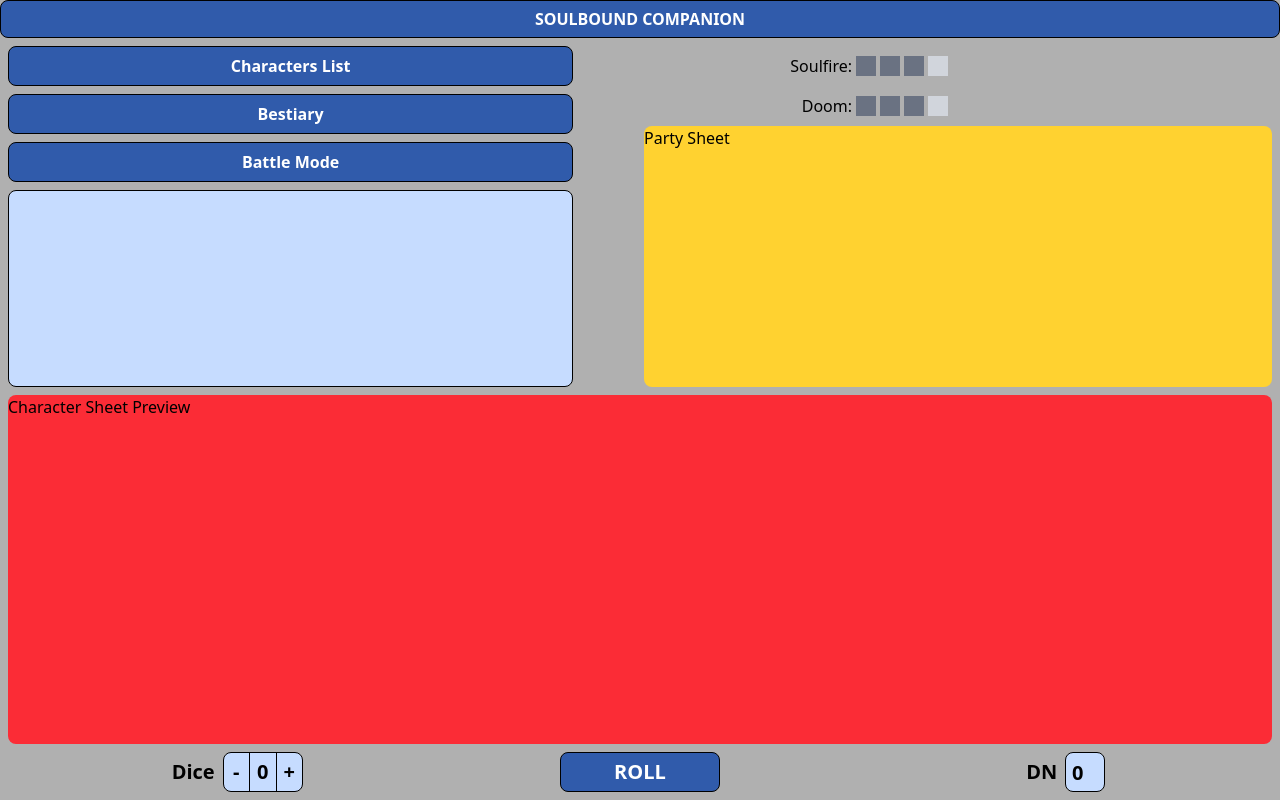
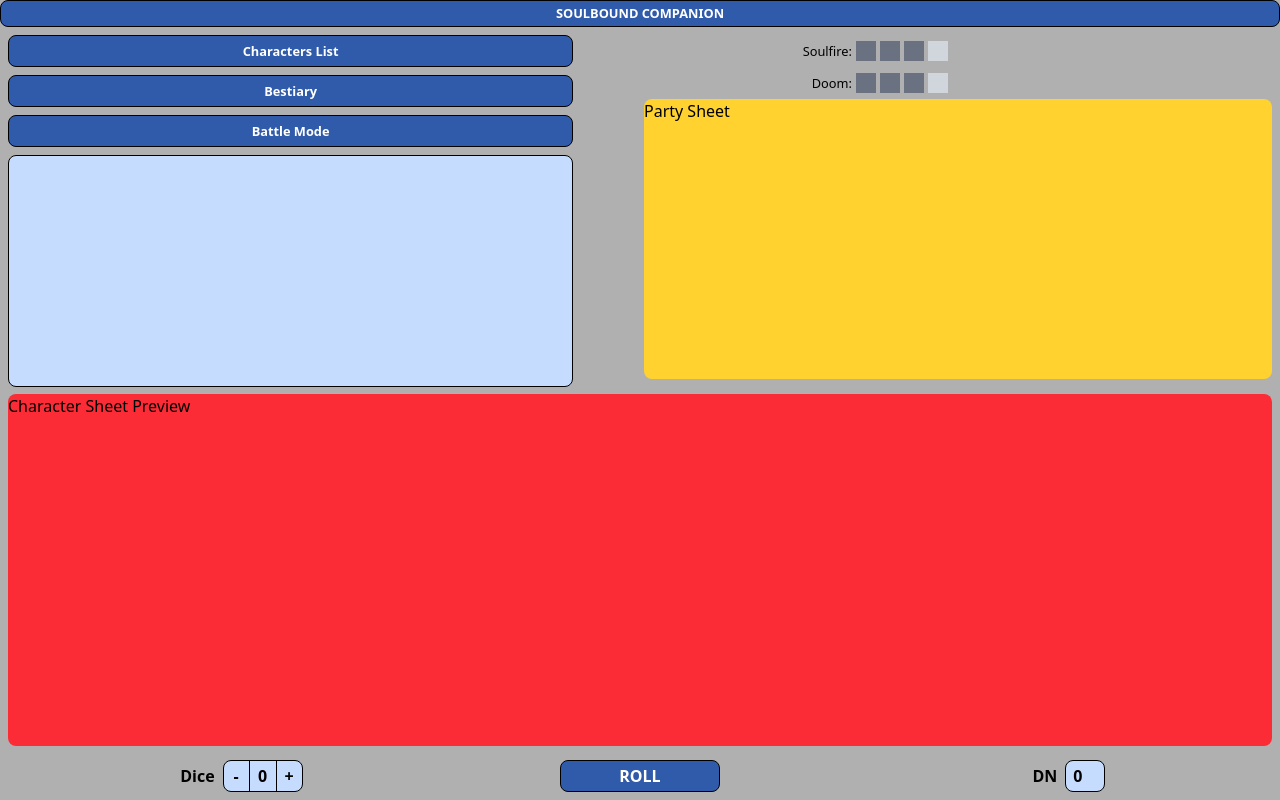
Before and after one commit to Chabje1/SquigRodeoWebApp, a website built with Vite: page index.html in a window 1280 px wide. Built offline with nearby package versions, Linux system fonts and the light colour scheme.

Commit message:
feature: Play Character button (WIP) fix: added reactive home screen

```diff
--- a/index.html
+++ b/index.html
@@ -13,104 +13,108 @@
 
   <div class="flex flex-col h-screen bg-[#b0b0b0]">
     <div id="home_button" title="Click here to return home"
-      class="hover:border-white grid rounded-lg h-10 w-full border-black border-1 bg-[#305bab] font-bold place-items-center text-white">
+      class="hover:border-white grid rounded-lg h-[4vh] w-full border-black border-1 bg-[#305bab] font-bold place-items-center text-white text-[1.6vh]">
       SOULBOUND COMPANION
     </div>
-    <div id="home_screen" class="grid grid-rows-[1fr_1fr_40px] w-full h-full gap-2 mb-2">
-      <div class="mr-2 ml-2 mt-2 flex flex-1 gap-2">
+    <div id="home_screen" class="grid grid-rows-[1fr_1fr_4vh] w-full h-[96vh] gap-[0.8vh] mb-2">
+      <div class="mr-2 ml-2 mt-2 flex flex-1 gap-2 h-full">
         <!-- LEFT TOP -->
-        <div class="grid grid-cols-1 grid-rows-[40px_40px_40px_1fr] w-1/2 gap-2 h-full">
+        <div class="grid grid-cols-1 grid-rows-[4vh_4vh_4vh_1fr] w-1/2 gap-2 h-full">
           <button id="characters_button"
-            class="hover:border-white border-black border-1 bg-[#305bab] text-white font-bold h-10 rounded-lg w-9/10 justify-center">Characters
+            class="hover:border-white border-black border-1 bg-[#305bab] text-white font-bold h-[4vh] rounded-lg w-9/10 justify-center text-[1.6vh]">Characters
             List</button>
           <button id="bestiary_button"
-            class="hover:border-white border-black border-1 bg-[#305bab] text-white font-bold h-10 rounded-lg w-9/10 justify-center">Bestiary</button>
+            class="hover:border-white border-black border-1 bg-[#305bab] text-white font-bold h-[4vh] rounded-lg w-9/10 justify-center text-[1.6vh]">Bestiary</button>
           <button
-            class="hover:border-white border-black border-1 bg-[#305bab] text-white font-bold h-10 rounded-lg w-9/10 justify-center">Battle
+            class="hover:border-white border-black border-1 bg-[#305bab] text-white font-bold h-[4vh] rounded-lg w-9/10 justify-center text-[1.6vh]">Battle
             Mode</button>
-          <div id="chatWindow" class="border-black overflow-y-auto border-1 rounded-lg bg-[#c6dcff] w-9/10 h-full">
+          <div id="chatWindow" class="border-black overflow-y-auto border-1 rounded-lg bg-[#c6dcff] w-9/10 h-[29vh]">
           </div>
         </div>
         <!-- RIGHT TOP -->
         <div class="w-1/2 flex flex-col">
           <div class="flex gap-1"> <!-- SOULFIRE START -->
-            <div class="w-1/3 h-10 items-center">
-              <div class="flex flex-1 items-center justify-end h-10">Soulfire:</div>
+            <div class="w-1/3 h-[4vh] items-center">
+              <div class="flex flex-1 items-center justify-end h-[4vh] text-[1.6vh]">Soulfire:</div>
             </div>
-            <div class="flex gap-1 w-2/3 h-10 items-center ">
-              <div id="unused_soulfire_holder" class="flex flex-none w-min items-center h-10 gap-1">
+            <div class="flex gap-1 w-2/3 h-[4vh] items-center ">
+              <div id="unused_soulfire_holder" class="flex flex-none w-min items-center h-[4vh] gap-1">
                 <div class="flex flex-none bg-gray-500 size-5"></div>
                 <div class="flex flex-none bg-gray-500 size-5"></div>
                 <div class="flex flex-none bg-gray-500 size-5"></div>
               </div>
-              <div id="used_soulfire_holder" class="flex flex-1 items-center h-10 gap-1">
+              <div id="used_soulfire_holder" class="flex flex-1 items-center h-[4vh] gap-1">
                 <div class="flex flex-none bg-gray-300 size-5"></div>
               </div>
             </div>
           </div> <!-- SOULFIRE END -->
           <div class="flex gap-1"> <!-- DOOM START -->
-            <div class="w-1/3 h-10 items-center">
-              <div class="flex flex-1 items-center justify-end h-10">Doom:</div>
+            <div class="w-1/3 h-[4vh] items-center">
+              <div class="flex flex-1 items-center justify-end h-[4vh] text-[1.6vh]">Doom:</div>
             </div>
-            <div class="flex gap-1 w-2/3 h-10 items-center">
-              <div id="unused_doom_holder" class="flex flex-none w-min items-center h-10 gap-1">
+            <div class="flex gap-1 w-2/3 h-[4vh] items-center">
+              <div id="unused_doom_holder" class="flex flex-none w-min items-center h-[4vh] gap-1">
                 <div class="flex flex-none bg-gray-500 size-5"></div>
                 <div class="flex flex-none bg-gray-500 size-5"></div>
                 <div class="flex flex-none bg-gray-500 size-5"></div>
               </div>
-              <div id="used_doom_holder" class="flex flex-1 items-center h-10 gap-1">
+              <div id="used_doom_holder" class="flex flex-1 items-center h-[4vh] gap-1">
                 <div class="flex flex-none bg-gray-300 size-5"></div>
               </div>
             </div>
           </div> <!-- DOOM END -->
-          <div class="flex flex-initial h-full rounded-lg bg-amber-300"> <!-- PARTY SHEET START -->
+          <div class="flex flex-initial h-[35vh] rounded-lg bg-amber-300"> <!-- PARTY SHEET START -->
             Party Sheet
           </div> <!-- PARTY SHEET END -->
         </div>
       </div>
-      <div class="mr-2 ml-2 flex flex-1 rounded-lg bg-red-500">
+      <div class="mr-2 ml-2 flex flex-1 rounded-lg bg-red-500 h-[44vh]">
         Character Sheet Preview
       </div>
       <div class="mr-2 ml-2 grid grid-cols-3">
         <div class="grid grid-cols-2 gap-2">
-          <div class="flex flex-1 text-xl items-center justify-end font-bold">
+          <div class="flex flex-1 text-[2vh] items-center justify-end font-bold">
             Dice
           </div>
           <div>
-            <div class="grid grid-cols-3 bg-[#c6dcff] h-full w-20 rounded-lg border-black border-1">
+            <div class="grid grid-cols-3 bg-[#c6dcff] h-[4vh] w-20 rounded-lg border-black border-1">
               <button id="numDiceDecreaseButton"
-                class="hover:text-white border-black border-r-1 text-xl font-bold">-</button>
-              <div id="numDiceView" class="flex flex-1 text-xl items-center justify-center font-bold">0</div>
+                class="hover:text-white border-black border-r-1 text-[2vh] font-bold">-</button>
+              <div id="numDiceView" class="flex flex-1 text-[2vh] items-center justify-center font-bold">0</div>
               <button id="numDiceIncreaseButton"
-                class="hover:text-white border-black border-l-1 text-xl font-bold">+</button>
+                class="hover:text-white border-black border-l-1 text-[2vh] font-bold">+</button>
             </div>
           </div>
         </div>
         <div class=" grid grid-rows-1 w-full h-full place-content-center">
           <button id="rollDiceButton"
-            class="hover:border-white bg-[#305bab] text-white font-bold text-xl h-full w-40 rounded-lg border-black border-1">ROLL</button>
+            class="hover:border-white bg-[#305bab] text-white font-bold text-[2vh] h-full w-40 rounded-lg border-black border-1">ROLL</button>
         </div>
         <div class="grid grid-cols-2 gap-2">
-          <div class="flex flex-1 text-xl items-center justify-end font-bold">
+          <div class="flex flex-1 text-[2vh] items-center justify-end font-bold">
             DN
           </div>
           <input id="diffNumHolder" type="number" min="0" max="6" value="0"
-            class="rounded-lg bg-[#c6dcff] border-black border-1 h-full text-center w-10 text-xl font-bold"></input>
+            class="rounded-lg bg-[#c6dcff] border-black border-1 h-full text-center w-10 text-[2vh] font-bold"></input>
         </div>
       </div>
     </div>
-    <div id="character_screen" class="grid grid-rows-[40px_1fr] w-full h-full gap-2 hidden">
+    <div id="character_screen" class="grid grid-rows-[40px_1fr] w-full h-[96vh] overflow-y-auto  gap-2 hidden">
       <div class="mt-2 mr-2 ml-2 flex flex-1 items-center justify-center gap-2">
+        <button id="play_character" title="Play Character" class="hidden rounded-lg hover:bg-[#d0d0d0]"><i
+            class="material-symbols-rounded">person_play</i></button>
         <select id="character_list_dropdown"
           class="font-bold indent-1 w-1/5 bg-[#c6dcff] border-black border-1 rounded-lg">
         </select>
-        <button id="add_character" class="rounded-lg hover:bg-[#d0d0d0]"><i
+        <button id="add_character" title="Create New Character" class="rounded-lg hover:bg-[#d0d0d0]"><i
             class="material-symbols-rounded">add</i></button>
-        <button id="remove_character" class="rounded-lg hover:bg-[#d0d0d0]"><i
+        <button id="remove_character" title="Delete Character" class="rounded-lg hover:bg-[#d0d0d0]"><i
             class="material-symbols-rounded">remove</i></button>
-        <button id="import_character" class="rounded-lg hover:bg-[#d0d0d0]"><i class="material-symbols-rounded">
+        <button id="import_character" title="Import Character" class="rounded-lg hover:bg-[#d0d0d0]"><i
+            class="material-symbols-rounded">
             file_upload</i></button>
-        <button id="export_character" class="hidden rounded-lg hover:bg-[#d0d0d0]"><i class="material-symbols-rounded">
+        <button id="export_character" title="Export Character" class="hidden rounded-lg hover:bg-[#d0d0d0]"><i
+            class="material-symbols-rounded">
             file_download</i></button>
       </div>
       <div id="edit_character_sheet"
@@ -196,7 +200,7 @@
         </div>
       </div>
     </div>
-    <div id="bestiary_screen" class="h-full w-full hidden">
+    <div id="bestiary_screen" class="h-[96vh]  w-full hidden">
 
     </div>
   </div>
--- a/src/main.ts
+++ b/src/main.ts
@@ -81,6 +81,7 @@
 
    document.querySelector<HTMLDivElement>("#edit_character_sheet")!.classList.remove("hidden");
    document.querySelector<HTMLButtonElement>("#export_character")!.classList.remove("hidden");
+   document.querySelector<HTMLButtonElement>("#play_character")!.classList.remove("hidden");
 
    let selectedCharacter = globalCharacterDictionary.get(selectedCharacterName)!;
 
@@ -185,6 +186,7 @@
       character_list.value = "";
       document.querySelector<HTMLDivElement>("#edit_character_sheet")!.classList.add("hidden");
       document.querySelector<HTMLButtonElement>("#export_character")!.classList.add("hidden");
+      document.querySelector<HTMLButtonElement>("#play_character")!.classList.add("hidden");
    }
 }
 
```
